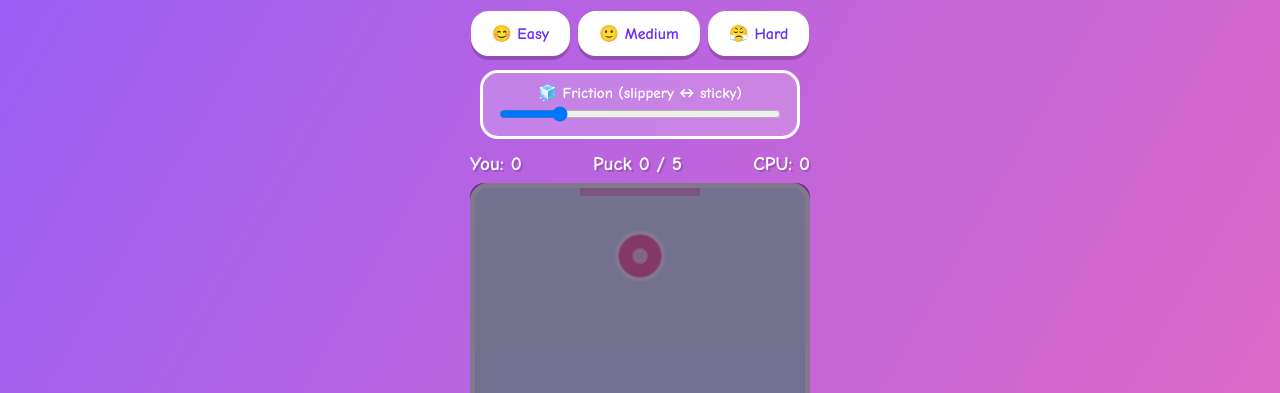
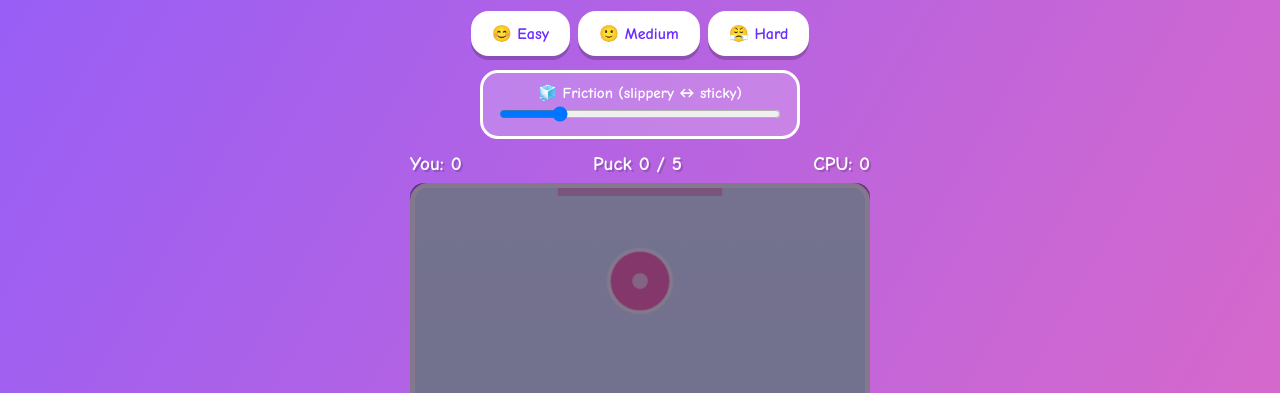
Before and after one commit to TheHapsApp/air-hockey-labixy, a plain HTML site: page index.html in a window 1280 px wide. Shown: the part 96-489 px from the top of the page. Drawn offline with Linux system fonts and the light colour scheme.

Commit message:
Make the table bigger - scale canvas, paddles, puck, goals, and speeds up ~35%

```diff
--- a/index.html
+++ b/index.html
@@ -56,7 +56,7 @@
     #scoreBar {
       display: flex;
       justify-content: space-between;
-      max-width: 340px;
+      max-width: 460px;
       margin: 14px auto 8px;
       font-weight: bold;
       font-size: clamp(0.95rem, 3.6vw, 1.2rem);
@@ -65,7 +65,7 @@
 
     #tableWrap {
       position: relative;
-      max-width: 340px;
+      max-width: 460px;
       margin: 0 auto;
     }
     #table {
@@ -138,7 +138,7 @@
   </div>
 
   <div id="tableWrap">
-    <canvas id="table" width="340" height="520"></canvas>
+    <canvas id="table" width="460" height="700"></canvas>
     <div id="overlayMsg">
       <div class="big" id="overlayBig"></div>
       <div class="small" id="overlaySmall"></div>
@@ -151,24 +151,24 @@
   </div>
 
   <script>
-    var TABLE_W = 340, TABLE_H = 520;
+    var TABLE_W = 460, TABLE_H = 700;
     var CENTER_Y = TABLE_H / 2;
-    var PADDLE_R = 24, PUCK_R = 13;
-    var GOAL_HALF_W = 62;
-    var CPU_DEFENSE_Y = PADDLE_R + 44;
-    var MAX_PUCK_SPEED = 15;
+    var PADDLE_R = 32, PUCK_R = 18;
+    var GOAL_HALF_W = 84;
+    var CPU_DEFENSE_Y = PADDLE_R + 60;
+    var MAX_PUCK_SPEED = 20;
 
     var DIFFICULTY = {
-      easy:   { aiSpeed: 3.0, aiError: 42, serveSpeed: 3.2, label: "😊 Easy" },
-      medium: { aiSpeed: 4.6, aiError: 18, serveSpeed: 4.6, label: "🙂 Medium" },
-      hard:   { aiSpeed: 6.6, aiError: 5,  serveSpeed: 6.2, label: "😤 Hard" }
+      easy:   { aiSpeed: 4.0, aiError: 57, serveSpeed: 4.3, label: "😊 Easy" },
+      medium: { aiSpeed: 6.2, aiError: 24, serveSpeed: 6.2, label: "🙂 Medium" },
+      hard:   { aiSpeed: 8.9, aiError: 7,  serveSpeed: 8.4, label: "😤 Hard" }
     };
 
     var canvas = document.getElementById("table");
     var ctx = canvas.getContext("2d");
 
-    var player = { x: TABLE_W / 2, y: TABLE_H - 70, vx: 0, vy: 0, targetX: TABLE_W / 2, targetY: TABLE_H - 70, dragging: false };
-    var cpu = { x: TABLE_W / 2, y: 70, vx: 0, vy: 0, jitterX: 0 };
+    var player = { x: TABLE_W / 2, y: TABLE_H - 95, vx: 0, vy: 0, targetX: TABLE_W / 2, targetY: TABLE_H - 95, dragging: false };
+    var cpu = { x: TABLE_W / 2, y: 95, vx: 0, vy: 0, jitterX: 0 };
     var puck = { x: TABLE_W / 2, y: CENTER_Y, vx: 0, vy: 0 };
 
     var currentDiff = null;
@@ -200,9 +200,9 @@
     }
 
     function resetPaddles() {
-      player.x = TABLE_W / 2; player.y = TABLE_H - 70; player.vx = 0; player.vy = 0;
+      player.x = TABLE_W / 2; player.y = TABLE_H - 95; player.vx = 0; player.vy = 0;
       player.targetX = player.x; player.targetY = player.y;
-      cpu.x = TABLE_W / 2; cpu.y = 70; cpu.vx = 0; cpu.vy = 0;
+      cpu.x = TABLE_W / 2; cpu.y = 95; cpu.vx = 0; cpu.vy = 0;
     }
 
     function servePuck() {
@@ -366,7 +366,7 @@
 
       // center circle
       ctx.beginPath();
-      ctx.arc(TABLE_W / 2, CENTER_Y, 44, 0, Math.PI * 2);
+      ctx.arc(TABLE_W / 2, CENTER_Y, 60, 0, Math.PI * 2);
       ctx.strokeStyle = "rgba(106,44,255,0.35)";
       ctx.lineWidth = 3;
       ctx.stroke();
```
